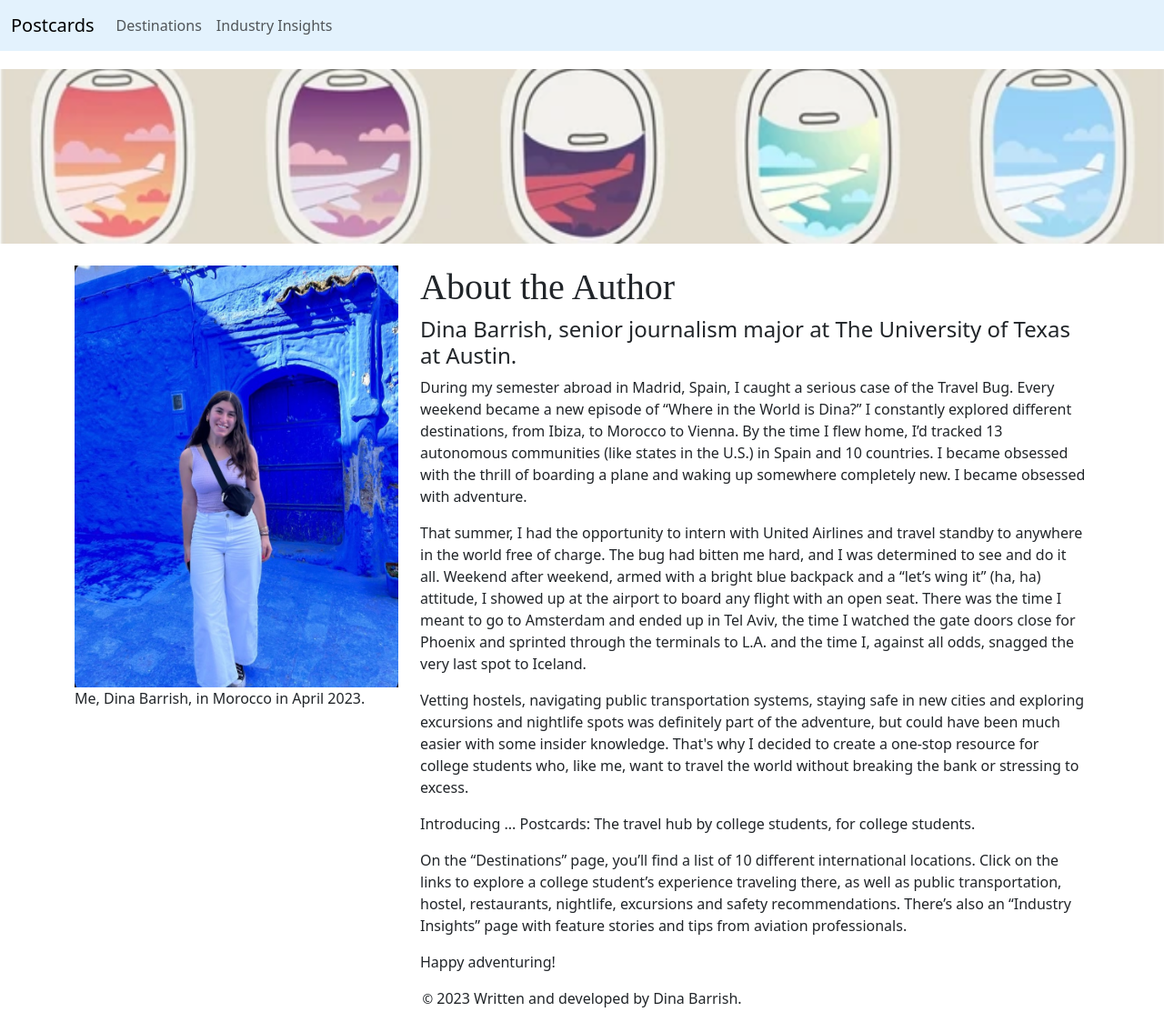
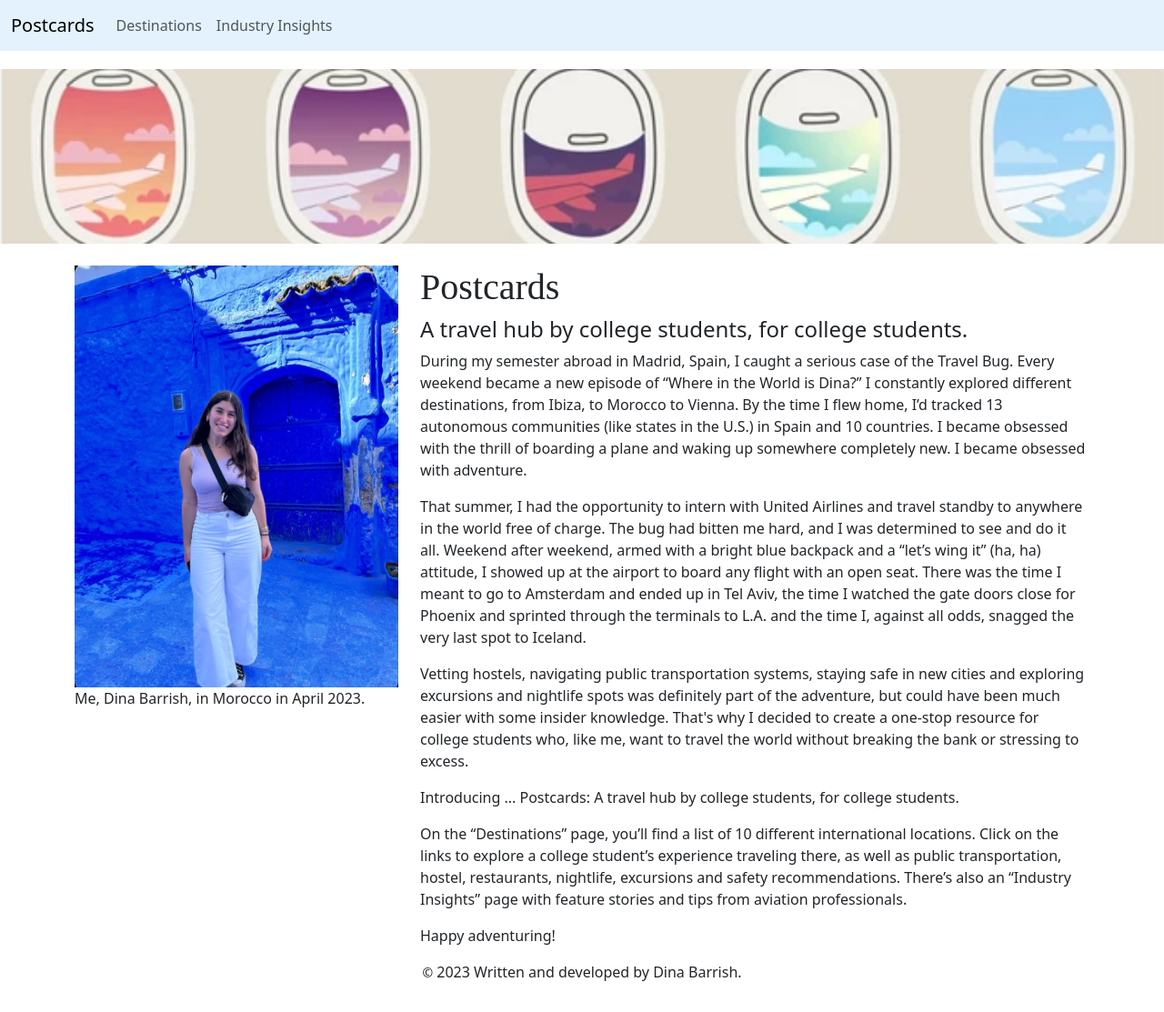
Before and after one commit to dinabarrish/dina-final, a website: page src/index.njk in a window 1280 px wide. Shown: the whole page at 91% size. Drawn offline with nearby package versions, Linux system fonts and the light colour scheme; files that its build step writes are made by us from their sources; files whose address does not match are found by name; a web font is replaced by a local one.

Commit message:
saving new changes

```diff
--- a/src/index.njk
+++ b/src/index.njk
@@ -12,12 +12,12 @@
         </figure>
       </div>
       <div class="col-12 col-md-8">
-        <h1>About the Author</h1>
-        <h4>Dina Barrish, senior journalism major at The University of Texas at Austin.</h4>
+        <h1>Postcards</h1>
+        <h4>A travel hub by college students, for college students.</h4>
         <p>During my semester abroad in Madrid, Spain, I caught a serious case of the Travel Bug. Every weekend became a new episode of “Where in the World is Dina?” I constantly explored different destinations, from Ibiza, to Morocco to Vienna. By the time I flew home, I’d tracked 13 autonomous communities (like states in the U.S.) in Spain and 10 countries. I became obsessed with the thrill of boarding a plane and waking up somewhere completely new. I became obsessed with adventure.</p>
         <p>That summer, I had the opportunity to intern with United Airlines and travel standby to anywhere in the world free of charge. The bug had bitten me hard, and I was determined to see and do it all. Weekend after weekend, armed with a bright blue backpack and a “let’s wing it” (ha, ha) attitude, I showed up at the airport to board any flight with an open seat. There was the time I meant to go to Amsterdam and ended up in Tel Aviv, the time I watched the gate doors close for Phoenix and sprinted through the terminals to L.A. and the time I, against all odds, snagged the very last spot to Iceland.</p>
         <p>Vetting hostels, navigating public transportation systems, staying safe in new cities and exploring excursions and nightlife spots was definitely part of the adventure, but could have been much easier with some insider knowledge. That's why I decided to create a one-stop resource for college students who, like me, want to travel the world without breaking the bank or stressing to excess.</p>
-        <p>Introducing ... Postcards: The travel hub by college students, for college students.</p>
+        <p>Introducing ... Postcards: A travel hub by college students, for college students.</p>
         <p>On the “Destinations” page, you’ll find a list of 10 different international locations. Click on the links to explore a college student’s experience traveling there, as well as public transportation, hostel, restaurants, nightlife, excursions and safety recommendations. There’s also an “Industry Insights” page with feature stories and tips from aviation professionals.</p>
         <p>Happy adventuring!</p>
       </div>
```
Also changed, not shown: src/industry.njk (+4 -5 lines), docs/img/amdam-map.jpg, docs/index.html, docs/industry.html, src/destinations.njk (line endings or trailing spaces), src/img/amdam-map.jpg, src/img/egypt-map.jpg.
